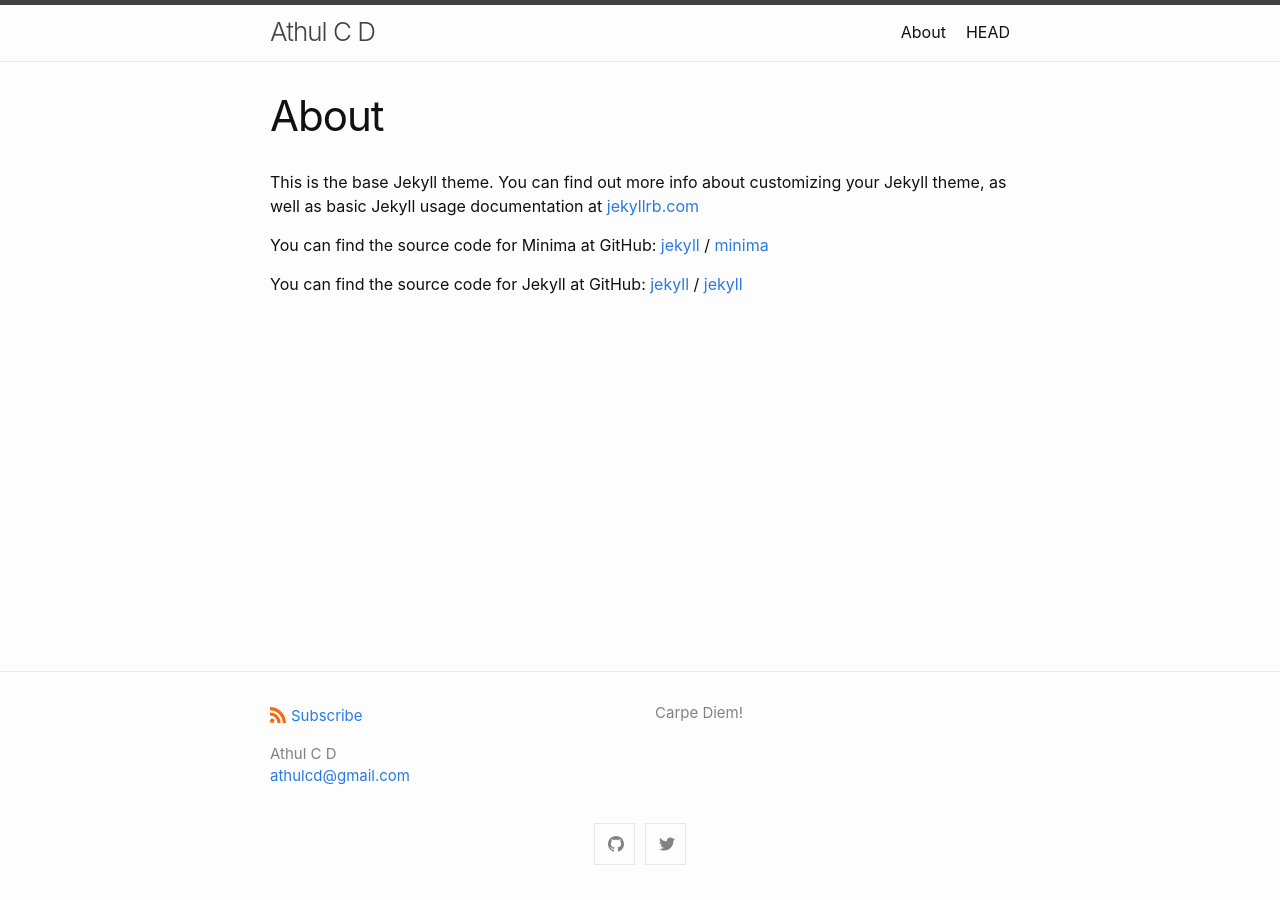
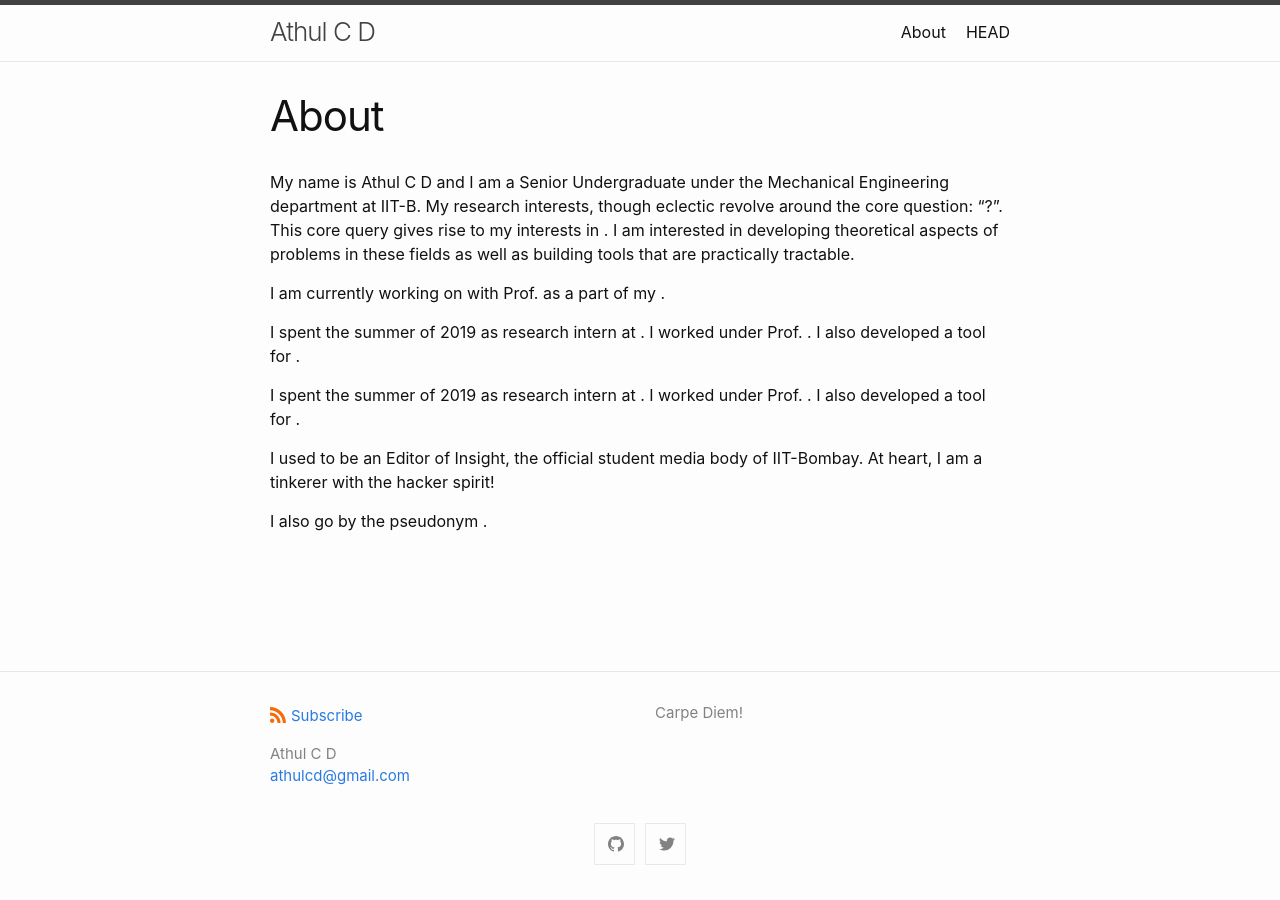
Before and after one commit to athulcd/athulcd.github.io, a Jekyll site: the page built from about.md, in a window 1280 px wide. Built offline with Jekyll 4.4.1, drawn with Linux system fonts in a browser that asks for light colours.

Commit message:
Update about.md

```diff
--- a/about.md
+++ b/about.md
@@ -3,16 +3,14 @@ layout: page
 title: About
 permalink: /about/
 ---
+My name is Athul C D and I am a Senior Undergraduate under the Mechanical Engineering department at IIT-B. My research interests, though eclectic revolve around the core question: “?”. This core query gives rise to my interests in . I am interested in developing theoretical aspects of problems in these fields as well as building tools that are practically tractable.
 
-This is the base Jekyll theme. You can find out more info about customizing your Jekyll theme, as well as basic Jekyll usage documentation at [jekyllrb.com](https://jekyllrb.com/)
+I am currently working on  with Prof.  as a part of my .
 
-You can find the source code for Minima at GitHub:
-[jekyll][jekyll-organization] /
-[minima](https://github.com/jekyll/minima)
+I spent the summer of 2019 as research intern at . I worked under Prof. . I also developed a tool for .
 
-You can find the source code for Jekyll at GitHub:
-[jekyll][jekyll-organization] /
-[jekyll](https://github.com/jekyll/jekyll)
+I spent the summer of 2019 as research intern at . I worked under Prof. . I also developed a tool for .
 
+I used to be an Editor of Insight, the official student media body of IIT-Bombay. At heart, I am a tinkerer with the hacker spirit!
 
-[jekyll-organization]: https://github.com/jekyll
+I also go by the pseudonym .
```
